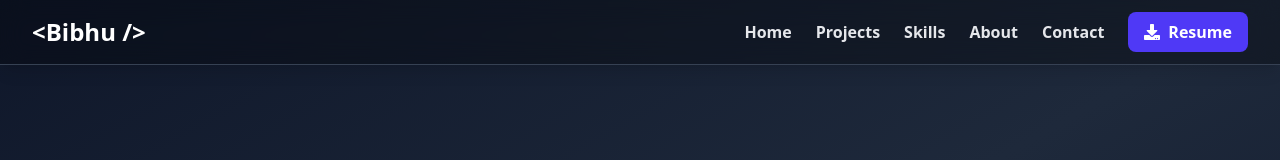
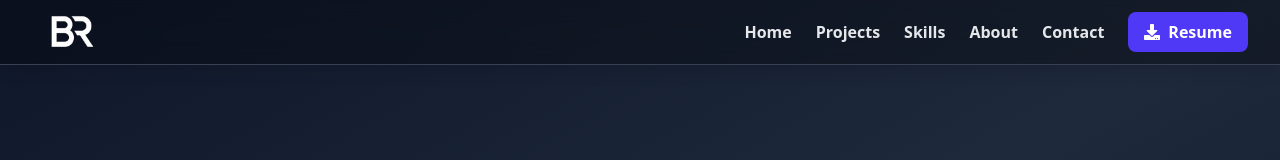
Before and after one commit to bibhu-git/bibhu-portfolio, a React (Vite) app: page / in a window 1280 px wide. Shown: the top 160 px of the page. Built offline with nearby package versions, Linux system fonts and the light colour scheme.

Commit message:
add new logo

```diff
--- a/src/Components/Navbar.jsx
+++ b/src/Components/Navbar.jsx
@@ -20,7 +20,8 @@ const Navbar = () => {
         <div className="flex justify-between h-16 items-center">
           {/* Logo */}
           <div data-aos="fade-down">
-            <span className="text-white font-bold text-2xl">&lt;Bibhu /&gt;</span>
+            {/* <span className="text-white font-bold text-2xl">&lt;Bibhu /&gt;</span> */}
+            <img className="w-20" src="/logo.png" alt="" />
           </div>
 
           {/* Desktop Nav Links */}
```
Also changed, not shown: public/logo.png (added).
